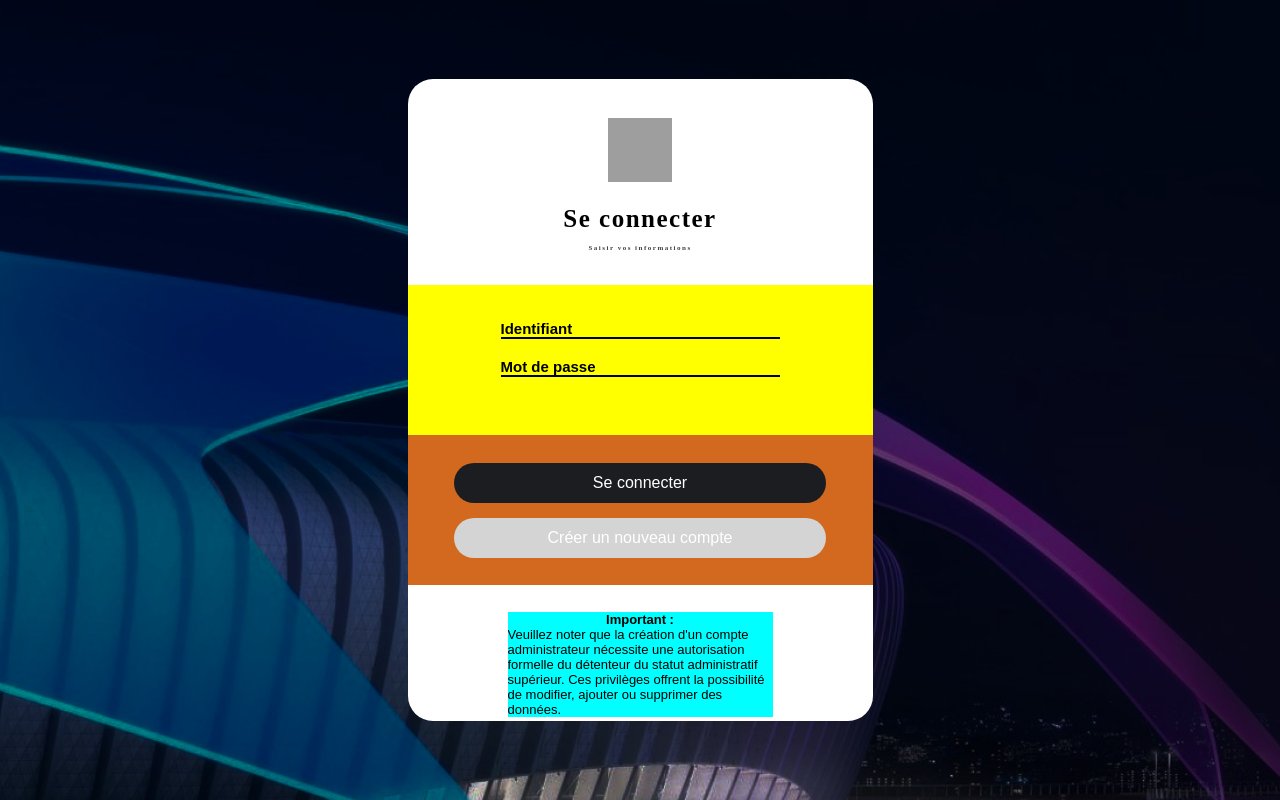
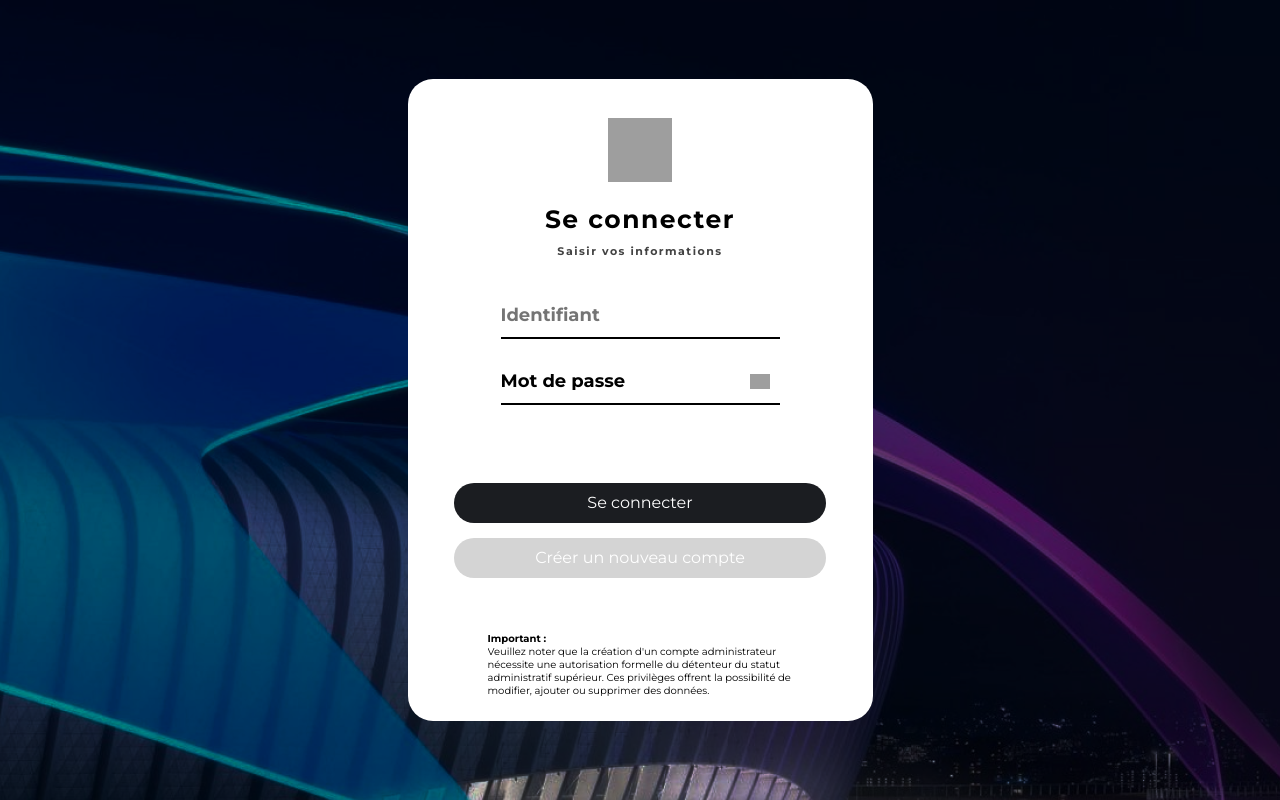
Before and after one commit to mrn21263/Clubprime, a PHP site: page /inscription/index.html in a window 1280 px wide. Run offline with PHP 8.4, Linux system fonts and the light colour scheme; grey boxes are pictures that could not be loaded.

Commit message:
avancement

```diff
--- a/inscription/index.html
+++ b/inscription/index.html
@@ -3,6 +3,9 @@
 <head>
   <meta charset="utf-8">
   <title>Titre de la page</title>
+  <link rel="preconnect" href="https://fonts.googleapis.com">
+  <link rel="preconnect" href="https://fonts.gstatic.com" crossorigin>
+  <link href="https://fonts.googleapis.com/css2?family=Montserrat:wght@200;300;400;500;600;700;800;900&display=swap" rel="stylesheet">
   <link rel="stylesheet" href="style.css">
 </head>
 <body>
@@ -18,7 +21,11 @@
         <!-- Identifiant -->
         <div class="identifiant">
           <input type="text" id="id" name="identifiant" placeholder="Identifiant" required>
-          <input type="password" id="motdepasse" name="motdepasse" placeholder="Mot de passe" required>
+          <div class="pass">
+            <input type="password" id="motdepasse" name="motdepasse" placeholder="Mot de passe" required >
+            <img src="./ressources/logoldc.svg" alt="" width="20px">
+          </div>
+
         </div>
 
         <div class="bouton">
--- a/inscription/style.css
+++ b/inscription/style.css
@@ -8,6 +8,7 @@
     scroll-snap-type: mandatory;
     scroll-behavior: smooth;
 }
+
 body {
 
     height: 100vh;
@@ -33,8 +34,8 @@ body {
     flex-direction: column;
     align-items: center;
     justify-content: center;
+}
 
-}
 .head-div img{
     margin-top: 39px;
     margin-bottom: 12px;
@@ -61,10 +62,11 @@ body {
     text-align: center;
     font-feature-settings: 'clig' off, 'liga' off;
     font-family: Montserrat;
-    font-size: 7px;
+    font-size: 11px;
     font-style: normal;
     font-weight: 700;
     letter-spacing: 1.5px;
+    width: 60%;
 }
 .identifiant{
     display: flex;
@@ -72,7 +74,6 @@ body {
     justify-content: center;
     flex-direction: column;
     height: 150px;
-    background-color: yellow;
 }
 
 .identifiant #id{
@@ -81,26 +82,38 @@ body {
     background-color: transparent;
     border-bottom: 2px solid black;
     width: 60%;
+    height: 30%;
 }
 
 .identifiant #id::placeholder{
     font-weight: bolder ;
-    color: black;
-    font-size: 15px;
+    font-size: 18px;
 }
 
-.identifiant #motdepasse{
-    margin-bottom: 21px;
-    border: 0px;
-    background-color: transparent;
+
+.pass{
     border-bottom: 2px solid black;
     width: 60%;
+    display: flex;
+    align-items: center;
+    justify-content: center;
+    margin-bottom: 21px;
+    height: 30%;
+    justify-content: space-between;
+    padding-right: 10px;
+}
+
+
+.identifiant #motdepasse{
+
+    border: 0px;
+
 }
 
 .identifiant #motdepasse::placeholder{
     font-weight: bolder ;
     color: black;
-    font-size: 15px;
+    font-size: 18px;
 }
 
 .bouton{
@@ -109,7 +122,7 @@ body {
     align-items: center;
     justify-content: center;
     flex-direction: column;
-    background-color: chocolate;
+    margin-top: 20px;
 }
 
 .bouton-se-connecter{
@@ -143,12 +156,11 @@ body {
 
 .text-footer{
     margin-top: 27px;
-    margin-left: 100px;
-    margin-right: 100px;
+    margin-left: 80px;
+    margin-right: 80px;
     font-size: small;
     display: flex;
-    align-items: center;
     justify-items: center;
-    background-color: aqua;
     flex-direction: column;
+    font-size: 10px;
 }
```
